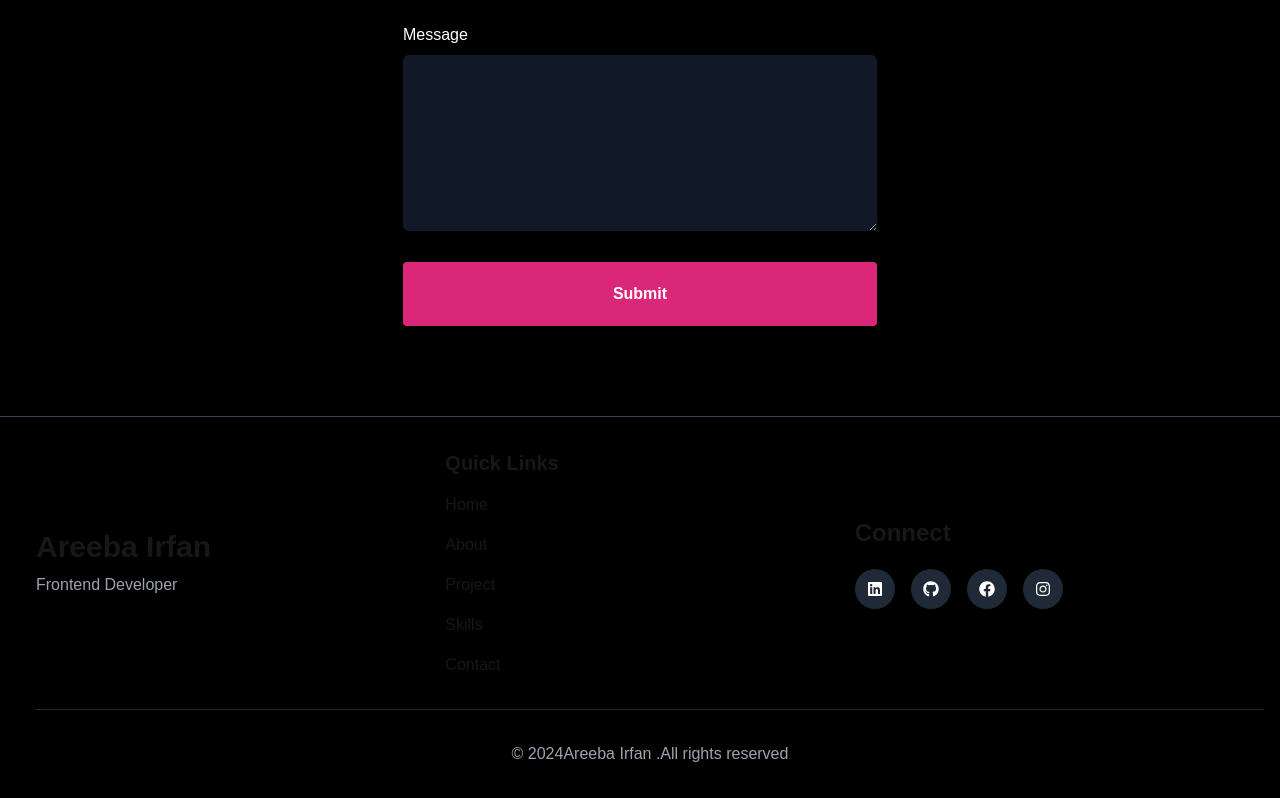
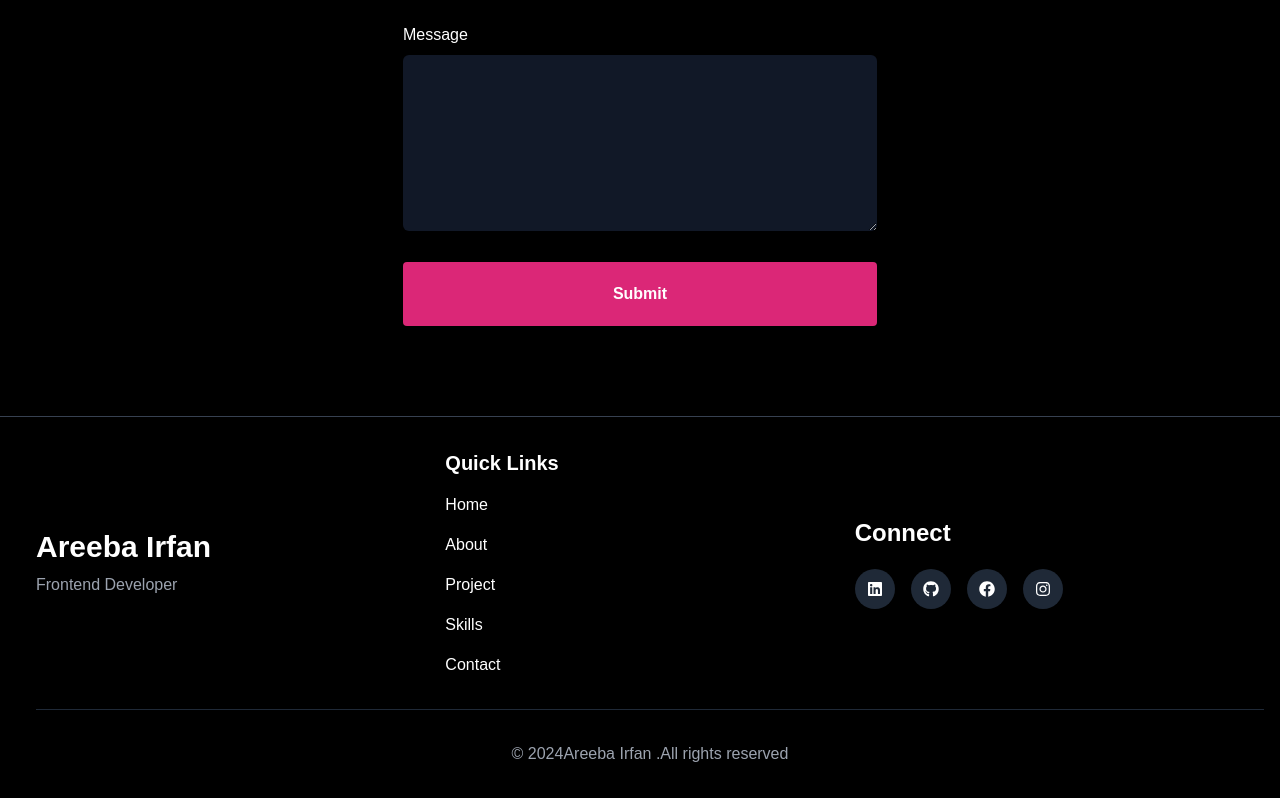
Before and after one commit to AreebaxIrfan/portfolio-areebairfan, a Next.js app: page / in a window 1280 px wide. Shown: the part 3966-4764 px from the top of the page. Built offline with nearby package versions, Linux system fonts and the light colour scheme.

Commit message:
Update Footer.tsx

```diff
--- a/src/app/components/Footer.tsx
+++ b/src/app/components/Footer.tsx
@@ -4,7 +4,7 @@ import React from 'react'
 
 const Footer = () => {
     return (
-        <footer className='bg-black text white py-8 border-t border-gray-700 pl-5'>
+        <footer className='bg-black text-white py-8 border-t border-gray-700 pl-5'>
             <div className='container mx-auto px-4'>
                 <div className='flex flex-wrap justify-between items-center'>
                     <div className='w-full md:w-1/3 mb-6 md:mb-0'>
```
